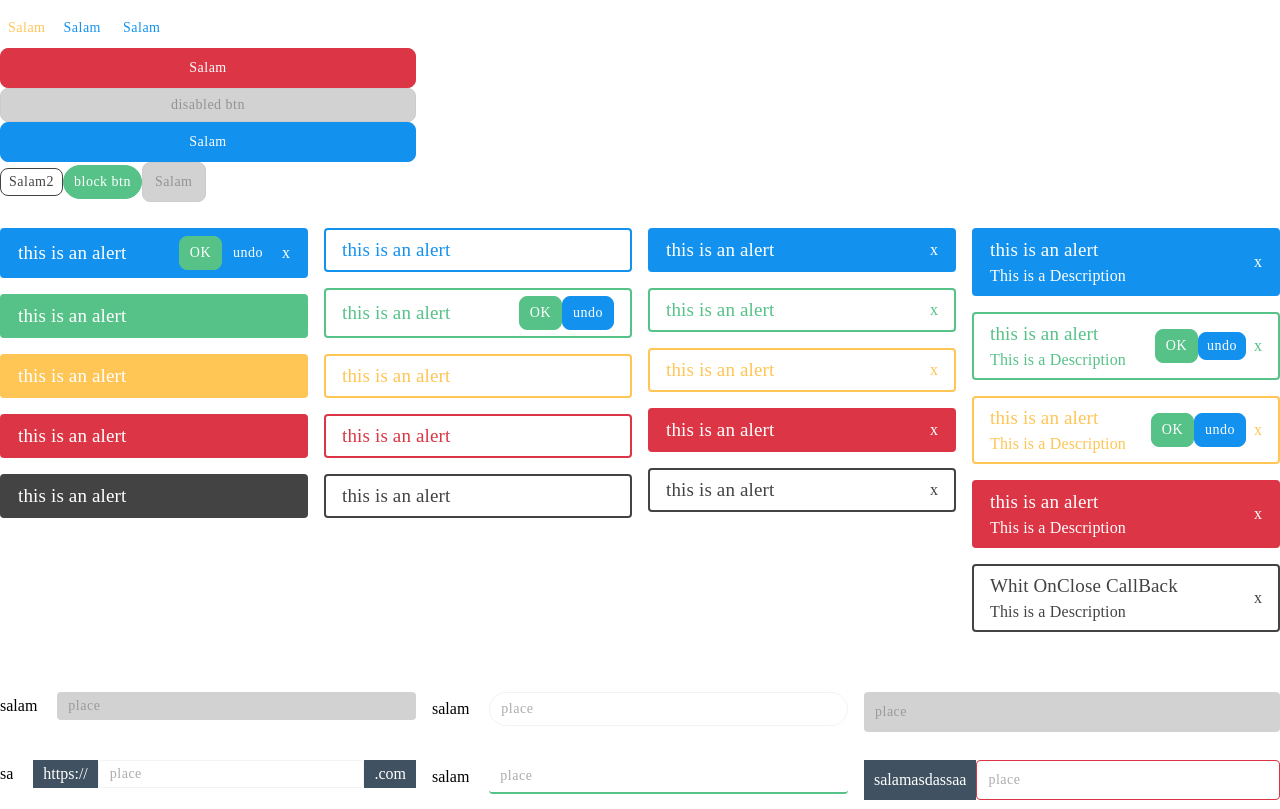
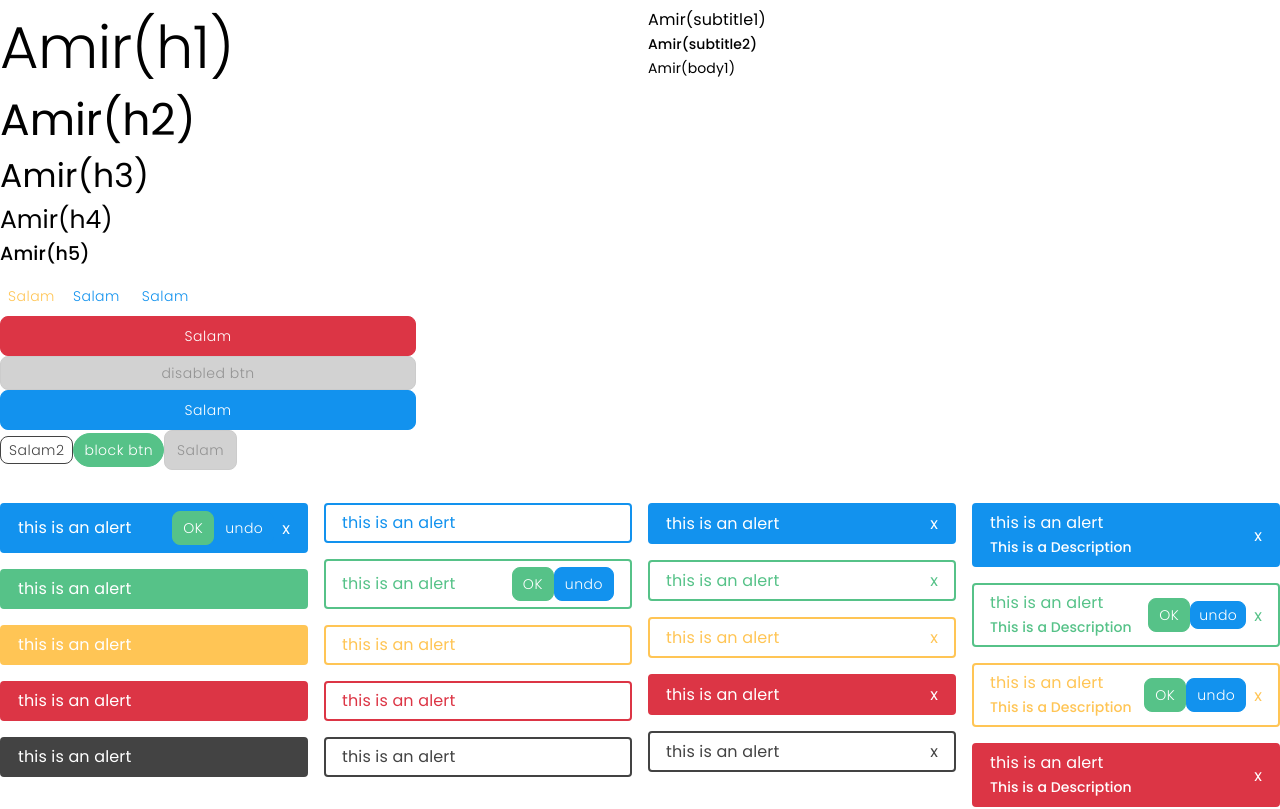
Before and after one commit to alirezatahani/React-Template, a React app: page / in a window 1280 px wide. Shown: the top 809 px of the page. Built offline with nearby package versions, Linux system fonts and the light colour scheme.

Commit message:
finish building basic typography and add font to app

```diff
--- a/public/index.html
+++ b/public/index.html
@@ -3,6 +3,10 @@
   <head>
     <meta charset="utf-8" />
     <meta name="viewport" content="width=device-width, initial-scale=1.0" />
+    <link
+      href="https://fonts.googleapis.com/css?family=Poppins:200,300,400,500,600,700"
+      rel="stylesheet"
+    />
     <title>My React App from Scratch</title>
   </head>
   <body>
--- a/src/components/alert/styles/Alert.styles.ts
+++ b/src/components/alert/styles/Alert.styles.ts
@@ -7,10 +7,10 @@ export const ActionContainer = styled.div({
   marginLeft: 'auto',
 });
 export const AlertTitle = styled.div(({ theme }) => ({
-  ...theme.typography.h5,
+  ...theme.typography.subtitle1,
 }));
 export const AlertDescription = styled.div(({ theme }) => ({
-  ...theme.typography.subtitle1,
+  ...theme.typography.subtitle2,
 }));
 export const AlertContent = styled.div(({}) => ({
   display: 'flex',
--- a/src/components/index.ts
+++ b/src/components/index.ts
@@ -2,4 +2,5 @@ import { Button } from './button';
 import { Row, Col } from './grid/Index';
 import { Input } from './input';
 import { Space } from './space';
-export { Button, Row, Col, Input, Space };
+import { Typography } from './typography';
+export { Button, Row, Col, Input, Space, Typography };
--- a/src/components/input/styles/Input.styles.ts
+++ b/src/components/input/styles/Input.styles.ts
@@ -72,6 +72,7 @@ export const InputLabel = styled.span<InputLabelProps>({
 export const InputRightAddon = styled.span<InputAddonProps>(
   ({ theme, scale }) => ({
     ...theme.sizes[scale],
+    ...theme.typography.input,
     backgroundColor: theme.palette.greyScale.main,
     color: theme.palette.common.white,
     width: 'auto',
@@ -88,6 +89,7 @@ export const InputRightAddon = styled.span<InputAddonProps>(
 export const InputLeftAddon = styled.span<InputAddonProps>(
   ({ theme, scale }) => ({
     ...theme.sizes[scale],
+    ...theme.typography.input,
     backgroundColor: theme.palette.greyScale.main,
     color: theme.palette.common.white,
     width: 'auto',
--- /dev/null
+++ b/src/components/typography/content/Typography.tsx
@@ -0,0 +1,28 @@
+import * as React from 'react';
+import { TypographyContainer } from '../styles/typography.styles';
+import { TypographyProps, VariantsType } from './typography_types';
+
+const variantsMapping: VariantsType = {
+  h1: 'h1',
+  h2: 'h2',
+  h3: 'h3',
+  h4: 'h4',
+  h5: 'h5',
+  body1: 'p',
+  subtitle1: 'h6',
+  subtitle2: 'h6',
+};
+
+const Typography: React.FC<TypographyProps> = ({
+  variant,
+  children,
+}: TypographyProps) => {
+  const Component: any = variant ? variantsMapping[variant] : 'p';
+  return (
+    <TypographyContainer variant={variant}>
+      <Component>{children}</Component>
+    </TypographyContainer>
+  );
+};
+
+export default Typography;
--- /dev/null
+++ b/src/components/typography/index.ts
@@ -0,0 +1,3 @@
+import Typography from './content/Typography';
+
+export { Typography };
--- /dev/null
+++ b/src/components/typography/styles/typography.styles.ts
@@ -0,0 +1,28 @@
+import styled from 'styled-components';
+import { StyledTypographyProps } from '../content/typography_types';
+
+export const TypographyContainer = styled.div<StyledTypographyProps>(
+  ({ theme, variant }) => ({
+    p: {
+      ...theme.typography.body1,
+    },
+    h1: {
+      ...theme.typography.h1,
+    },
+    h2: {
+      ...theme.typography.h2,
+    },
+    h3: {
+      ...theme.typography.h3,
+    },
+    h4: {
+      ...theme.typography.h4,
+    },
+    h5: {
+      ...theme.typography.h5,
+    },
+    h6: {
+      ...theme.typography[variant === 'subtitle1' ? 'subtitle1' : 'subtitle2'],
+    },
+  })
+);
--- a/src/global/Global.ts
+++ b/src/global/Global.ts
@@ -70,14 +70,14 @@ const theme = {
       letterSpacing: '0.15px',
     },
     input: {
-      fontWeight: 500,
+      fontWeight: 300,
       fontStyle: 'normal',
       fontSize: 14,
       lineHeight: '24px',
       letterSpacing: '0.5px',
     },
     button: {
-      fontWeight: 500,
+      fontWeight: 300,
       fontStyle: 'normal',
       fontSize: 14,
       lineHeight: '24px',
--- a/src/index.tsx
+++ b/src/index.tsx
@@ -1,7 +1,7 @@
 import * as React from 'react';
 import { createRoot } from 'react-dom/client';
 import { ThemeProvider } from 'styled-components';
-import { Input, Col, Row, Button } from './components';
+import { Input, Col, Row, Button, Typography } from './components';
 import Alert from './components/alert/content/Alert';
 import { GlobalStyle, theme } from './global/Global';
 
@@ -17,6 +17,21 @@ const App: React.FC = () => {
     <ThemeProvider theme={theme}>
       <>
         <GlobalStyle />
+        <Row>
+          <Col span={6}>
+            <Typography variant="h1">Amir(h1)</Typography>
+            <Typography variant="h2">Amir(h2)</Typography>
+            <Typography variant="h3">Amir(h3)</Typography>
+            <Typography variant="h4">Amir(h4)</Typography>
+            <Typography variant="h5">Amir(h5)</Typography>
+          </Col>
+          <Col span={6}>
+            <Typography variant="subtitle1">Amir(subtitle1)</Typography>
+            <Typography variant="subtitle2">Amir(subtitle2)</Typography>
+
+            <Typography variant="body1">Amir(body1)</Typography>
+          </Col>
+        </Row>
         <Row>
           <Col span={4}>
             <div>
```
Also changed, not shown: src/components/typography/content/typography_types.d.ts (added, +38 -0 lines).
